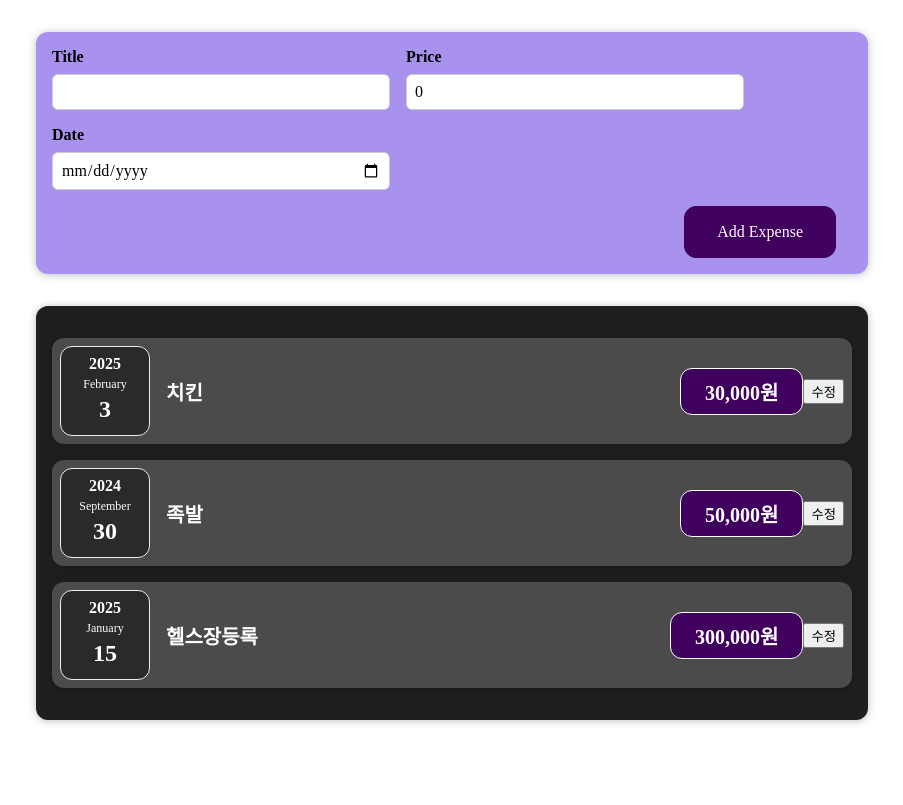
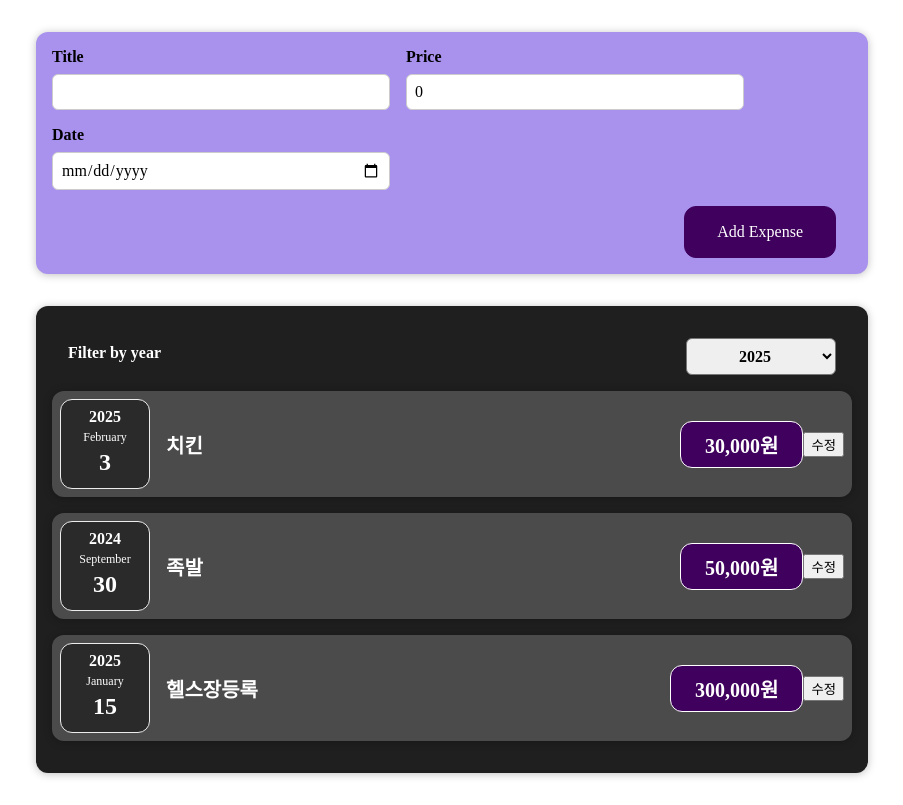
Before and after one commit to ThoI-i/react-study202501, a React (Vite) app: page / in a window 1280 px wide. Shown: the whole page, without its empty margins (188-1091 px from the left). Built offline with nearby package versions, Linux system fonts and the light colour scheme.

Commit message:
250204 12:39 # 2-4-2. 상향식 데이터 전달 연습문제

```diff
--- /dev/null
+++ b/src/components/expenses/ExpenseFilter.css
@@ -0,0 +1,24 @@
+.expenses-filter {
+  color: white;
+  padding: 0 1rem;
+}
+
+.expenses-filter__control {
+  display: flex;
+  width: 100%;
+  align-items: center;
+  justify-content: space-between;
+  margin: 1rem 0;
+}
+
+.expenses-filter label {
+  font-weight: bold;
+  margin-bottom: 0.5rem;
+}
+
+.expenses-filter select {
+  font: inherit;
+  padding: 0.5rem 3rem;
+  font-weight: bold;
+  border-radius: 6px;
+}
--- /dev/null
+++ b/src/components/expenses/ExpenseFilter.jsx
@@ -0,0 +1,26 @@
+import React from 'react';
+import './ExpenseFilter.css';
+
+const ExpenseFilter = () => {
+
+  const changeYearHandler = e => { };
+
+  return (
+    <div className='expenses-filter'>
+      <div className='expenses-filter__control'>
+        <label>Filter by year</label>
+        <select onChange={changeYearHandler}>
+          <option value='2025'>2025</option>
+          <option value='2024'>2024</option>
+          <option value='2023'>2023</option>
+          <option value='2022'>2022</option>
+          <option value='2021'>2021</option>
+          <option value='2020'>2020</option>
+          <option value='2019'>2019</option>
+        </select>
+      </div>
+    </div>
+  );
+};
+
+export default ExpenseFilter;
--- a/src/components/expenses/ExpenseList.jsx
+++ b/src/components/expenses/ExpenseList.jsx
@@ -1,14 +1,20 @@
-// rafc
 import React from 'react';
 import ExpenseItem from './ExpenseItem';
 import './ExpenseList.css';
+import ExpenseFilter from './ExpenseFilter';
+
 const ExpenseList = ({ expenses }) => {
+  // ExpenseFilter에서 선택한 연도값을 여기서 출력
+  console.log('필터 연도값을 출력');
+
   return (
     <div className='expenses'>
+      <ExpenseFilter />
       <ExpenseItem expense={expenses[0]} />
       <ExpenseItem expense={expenses[1]} />
       <ExpenseItem expense={expenses[2]} />
     </div>
   );
 };
+
 export default ExpenseList;
```
